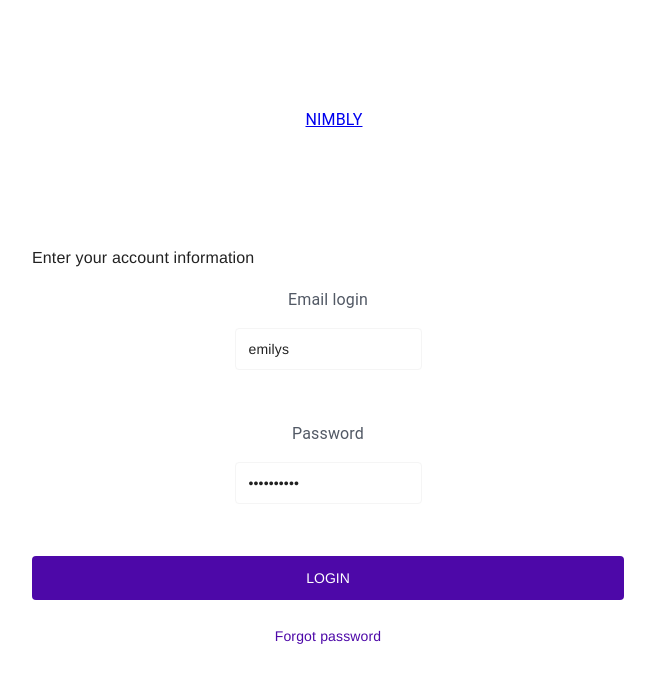
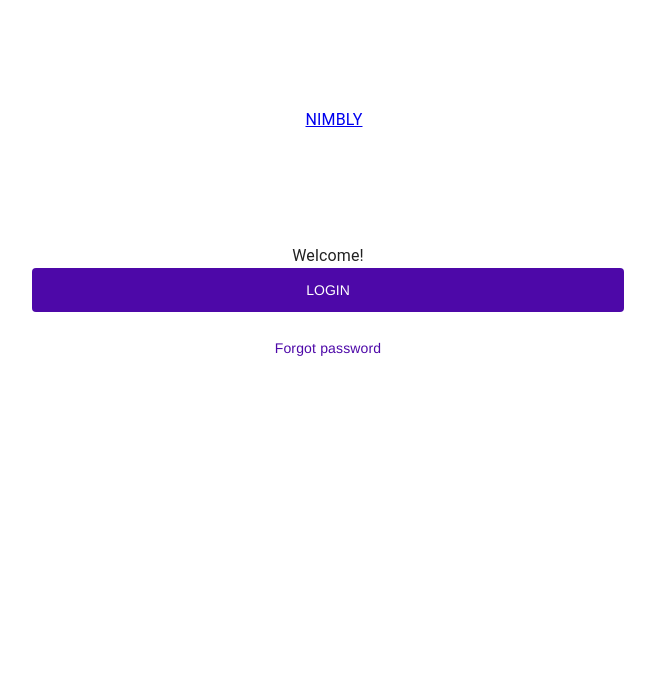
Before and after one commit to thespacecadette/nimbly_t, a React app: page /#/ in a window 1280 px wide. Shown: the top 682 px of the page, without its empty margins (312-967 px from the left). Built offline with nearby package versions, Linux system fonts and the light colour scheme.

Commit message:
logout and clear user data

```diff
--- a/src/components/pages/auth/logout.tsx
+++ b/src/components/pages/auth/logout.tsx
@@ -7,12 +7,11 @@
 
 import service from '../../../services/service';
 import { login } from '../../../store/user/slice';
+import { deleteTodos as clearUserData } from '../../../store/todos/slice';
 import { useDispatch } from 'react-redux';
-import { useNavigate } from 'react-router-dom';
 
 export default function Logout() {
   const dispatch = useDispatch()
-  const navigate = useNavigate()
 
   useEffect(() => {
     // TODO: no proper logout API, logging in with 0 minute expiry
@@ -36,8 +35,9 @@
         image: '',
         accessToken: '',
         refreshToken: '',
-      }))
-      navigate('/dashboard');
+      }));
+
+      dispatch(clearUserData());
     }).catch(error => {
       alert('error logging out');
       // TODO: would add audit logging here
--- /dev/null
+++ b/src/components/pages/auth/splash.tsx
@@ -0,0 +1,47 @@
+// components
+import { Alert, Card, Typography } from '@mui/material';
+import { Logo } from '../../ui/logo';
+import { Link } from '../../ui/link';
+import { Button } from '../../ui/button';
+import { TextInput } from '../../ui/TextInput';
+
+import { useState } from 'react';
+import service from '../../../services/service';
+import { useDispatch } from 'react-redux';
+import { login } from '../../../store/user/slice';
+import { useNavigate } from 'react-router-dom';
+
+export default function Login() {
+  const [username, setEmail] = useState<string>('emilys')
+  const [password, setPassword] = useState<string>('emilyspass')
+  const [isInvalidLogin, setIsInvalidLogin] = useState<boolean>(false)
+  const dispatch = useDispatch()
+  const navigate = useNavigate()
+
+  return (<div style={{
+    height: '100%',
+    textAlign: 'center',
+    width: '100%',
+  }}>
+    <Logo
+      title="Nimbly"
+      width={200}
+    />
+    <Card style={{
+      margin: '0 auto',
+      width: '50%'
+    }}>
+      Welcome!
+      <Button
+        color="primary"
+        disabled={isInvalidLogin}
+        text="Login"
+        wide={true}
+        onCallback={() => {
+            navigate('/login');
+        }}
+      />
+      <Link to="/forgot-password" name="Forgot password" />
+    </Card>
+  </div>);
+}
--- a/src/index.tsx
+++ b/src/index.tsx
@@ -22,6 +22,7 @@
 import Login from './components/pages/auth/login'
 import Logout from './components/pages/auth/logout'
 import Dashboard from './components/pages/dashboard/index'
+import Splash from './components/pages/auth/splash'
 
 // New as of React18
 const rootElement = document.getElementById("root");
@@ -37,11 +38,15 @@
               <Routes>
                 <Route
                   path="*"
-                  element={<Login />}
+                  element={<Splash />}
                 />
                 <Route
                   path="logout"
                   element={<Logout />}
+                />
+                <Route
+                  path="login"
+                  element={<Login />}
                 />
                 {/** Protected Routes */}
                 <Route
--- a/src/store/todos/slice.ts
+++ b/src/store/todos/slice.ts
@@ -15,9 +15,19 @@
 
 			return state;
 		},
+		deleteTodos: (state) => {
+			state = {
+				todos: [],
+				total: 0,
+				skip: 0,
+				limit: 0,
+			};
+
+			return state;
+		},
 	},
 });
 
-export const { get } = todoSlice.actions;
+export const { get, deleteTodos } = todoSlice.actions;
 
 export default todoSlice.reducer;
```
Also changed, not shown: 1 other file (tests, documents, lock files or other folders).
